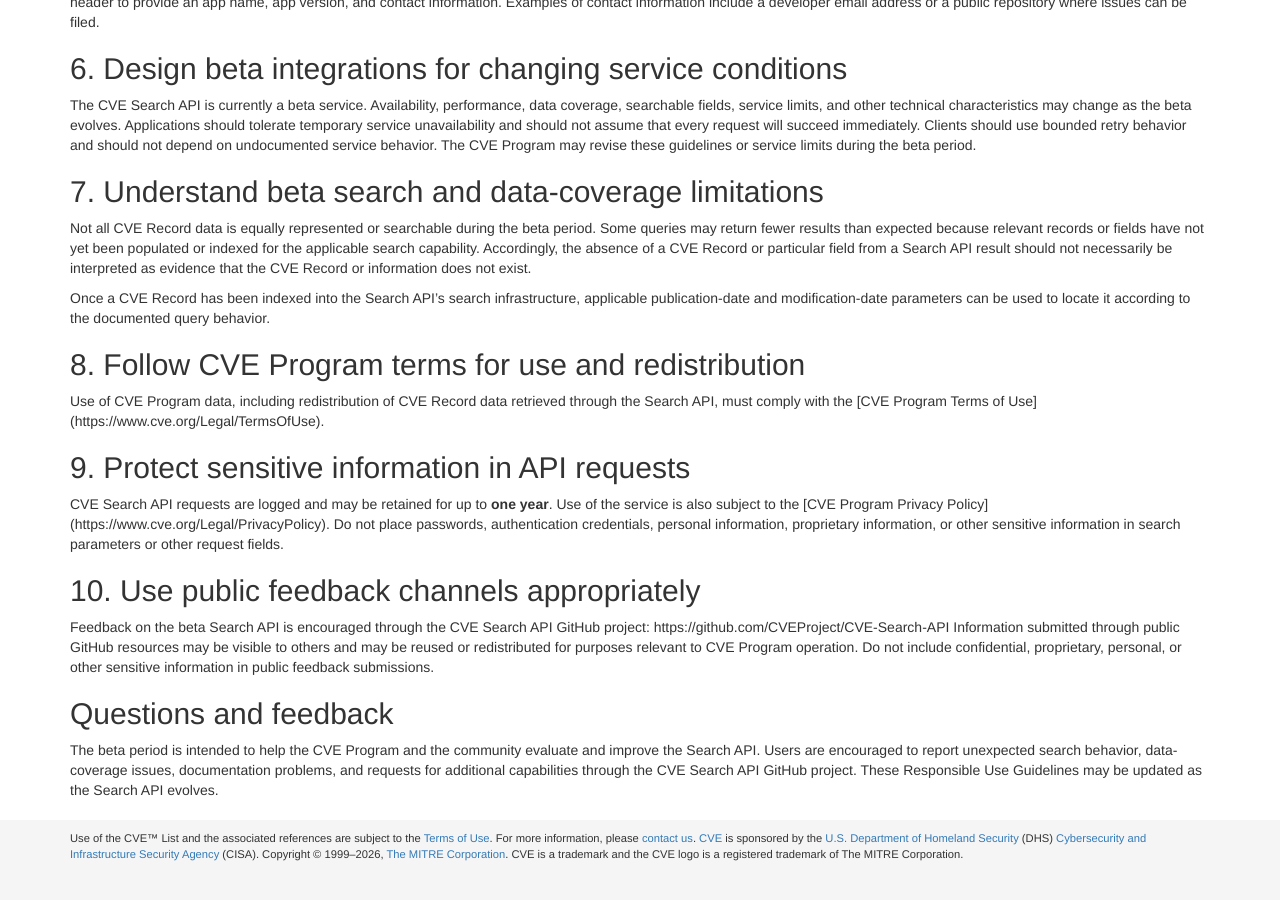
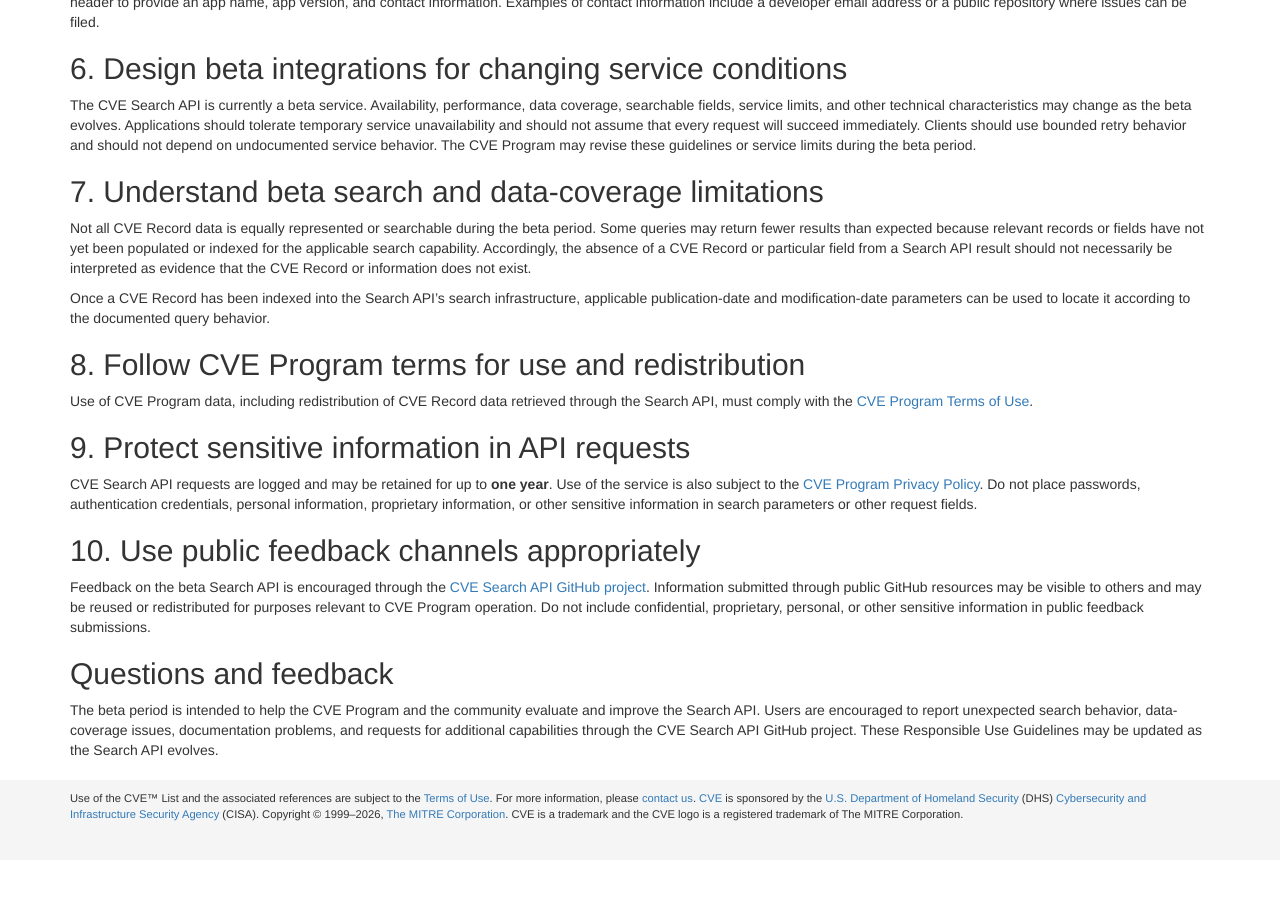
Before and after one commit to CVEProject/cveproject.github.io, a Jekyll site: the page built from search-api-responsible-use.md, in a window 1280 px wide and 900 px high, scrolled down 1078 px. Built offline with Jekyll 4.4.1, drawn with Linux system fonts in a browser that asks for light colours; nearby versions of some CDN libraries; after the commit the page ends 1938 px from its top, so only the background shows below that.

Commit message:
Update search-api-responsible-use.md

```diff
--- a/search-api-responsible-use.md
+++ b/search-api-responsible-use.md
@@ -51,17 +51,14 @@ Accordingly, the absence of a CVE Record or particular field from a Search API r
 Once a CVE Record has been indexed into the Search API's search infrastructure, applicable publication-date and modification-date parameters can be used to locate it according to the documented query behavior.
 
 ## 8. Follow CVE Program terms for use and redistribution
-Use of CVE Program data, including redistribution of CVE Record data retrieved through the Search API, must comply with the [CVE Program Terms of Use]
-(https://www.cve.org/Legal/TermsOfUse).
+Use of CVE Program data, including redistribution of CVE Record data retrieved through the Search API, must comply with the [CVE Program Terms of Use](https://www.cve.org/Legal/TermsOfUse).
 
 ## 9. Protect sensitive information in API requests
-CVE Search API requests are logged and may be retained for up to **one year**. Use of the service is also subject to the [CVE Program Privacy Policy]
-(https://www.cve.org/Legal/PrivacyPolicy).
+CVE Search API requests are logged and may be retained for up to **one year**. Use of the service is also subject to the [CVE Program Privacy Policy](https://www.cve.org/Legal/PrivacyPolicy).
 Do not place passwords, authentication credentials, personal information, proprietary information, or other sensitive information in search parameters or other request fields.
 
 ## 10. Use public feedback channels appropriately
-Feedback on the beta Search API is encouraged through the CVE Search API GitHub project:
-https://github.com/CVEProject/CVE-Search-API
+Feedback on the beta Search API is encouraged through the [CVE Search API GitHub project](https://github.com/CVEProject/CVE-Search-API).
 Information submitted through public GitHub resources may be visible to others and may be reused or redistributed for purposes relevant to CVE Program operation. Do not include confidential, proprietary, personal, or other sensitive information in public feedback submissions.
 
 ## Questions and feedback
```
